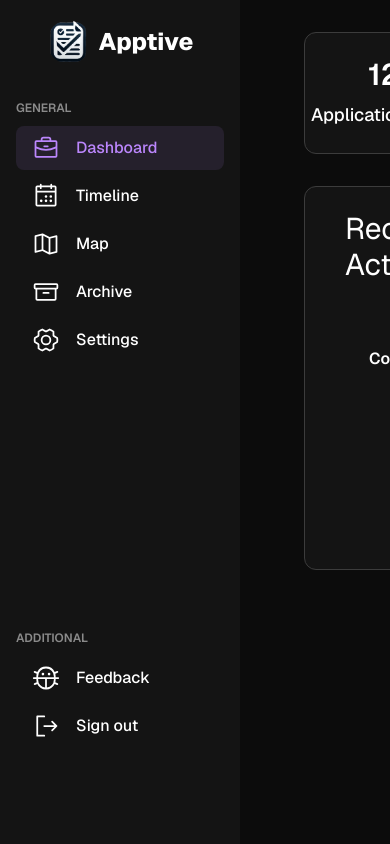
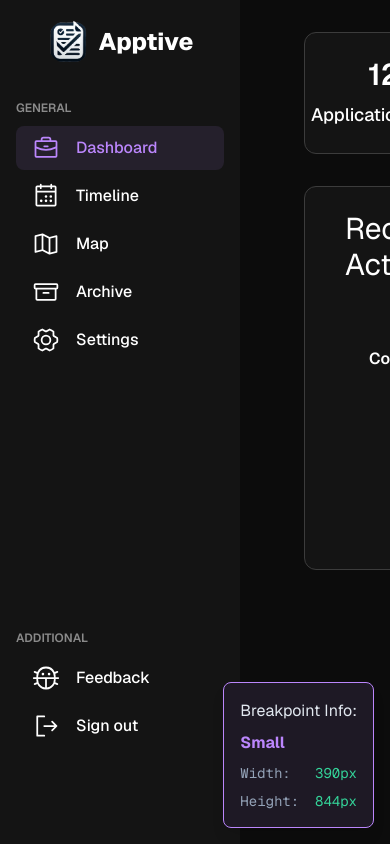
Before and after one commit to krishabbashyal/Apptive, a Next.js app in the folder client/: page /dashboard in a window 390 px wide. Shown: the top 844 px of the page. Built offline with nearby package versions, Linux system fonts and the light colour scheme.

Commit message:
Added the breakpoint component to the layout of the application

```diff
--- a/client/src/app/layout.tsx
+++ b/client/src/app/layout.tsx
@@ -1,12 +1,16 @@
 import React from "react";
 import "./globals.css";
-import { GeistSans } from 'geist/font/sans'
-import { GeistMono } from 'geist/font/mono'
+import { GeistSans } from "geist/font/sans";
+import { GeistMono } from "geist/font/mono";
+import BreakpointInfo from "@/components/DevTools/BreakpointInfo";
 
 const RootLayout = ({ children }: { children: React.ReactNode }) => {
   return (
     <html lang="en" className={`${GeistSans.variable} ${GeistMono.variable}`}>
-      <body className="bg-background min-h-screen text-white">{children}</body>
+      <body className="min-h-screen bg-background text-white">
+        <BreakpointInfo />
+        {children}
+      </body>
     </html>
   );
 };
```
